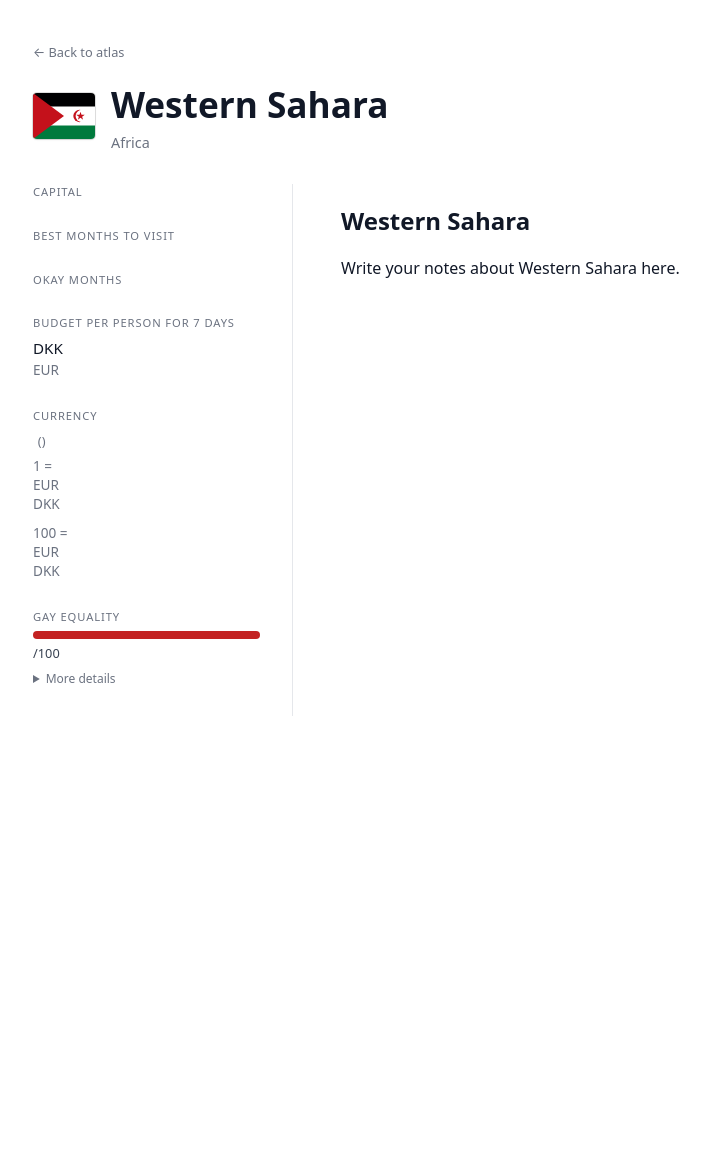
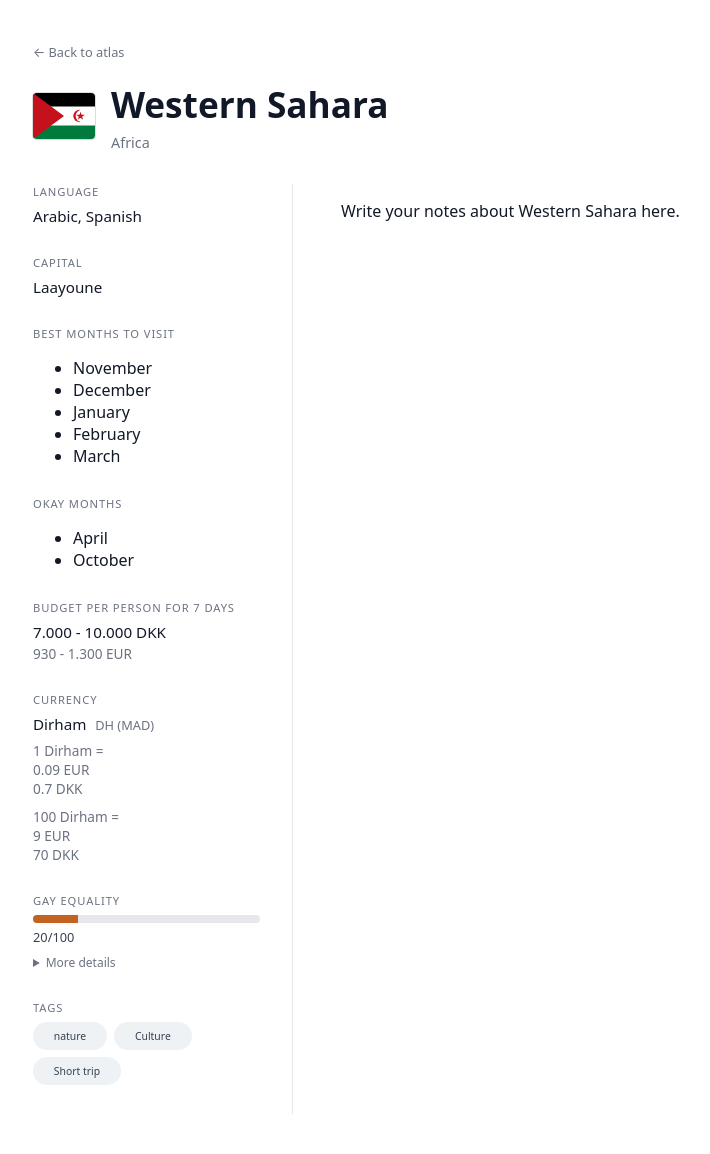
Before and after one commit to Joshua-kea/Travel, a Jekyll site: the page built from _countries/western-sahara.md, in a window 1280 px wide. Shown: the whole page, without its empty margins (57-767 px from the left). Built offline with Jekyll 4.4.1, drawn with Linux system fonts in a browser that asks for light colours; before the commit the page ends 900 px from its top, so only the background shows below that.

Commit message:
W countries

```diff
--- a/_countries/western-sahara.md
+++ b/_countries/western-sahara.md
@@ -1,32 +1,30 @@
 ---
 layout: country
 iso: ESH
+iso2: eh
+admin_key: SAH
 name: Western Sahara
 continent: Africa
-gay_friendliness: ""
-tags: []
-language: []
-capital: ""
+gay_friendliness: 20
+tags: [nature, culture, short_trip]
+language: [Arabic, Spanish]
+capital: Laayoune
 currency:
-  name: ""
-  code: ""
-  symbol: ""
+  name: Dirham
+  code: MAD
+  symbol: DH
   rates:
     per_1:
-      eur: ""
-      dkk: ""
+      eur: 0.09
+      dkk: 0.7
     per_100:
-      eur: ""
-      dkk: ""
+      eur: 9
+      dkk: 70
 budget:
-  dkk: ""
-  eur: ""
-gay_details: ""
-iso2: eh
-best_months: []
-ok_months: []
-admin_key: SAH
+  dkk: 7.000 - 10.000
+  eur: 930 - 1.300
+gay_details: "Illegal, but information on how it is punished is limited."
+best_months: [11, 12, 1, 2, 3]
+ok_months: [4, 10]
 ---
-# Western Sahara
-
 Write your notes about Western Sahara here.
```
Also changed, not shown: _countries/wallis-and-futuna-is.md (+17 -19 lines).
